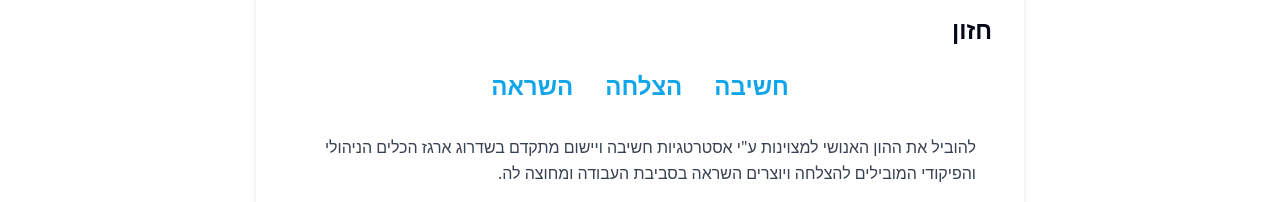
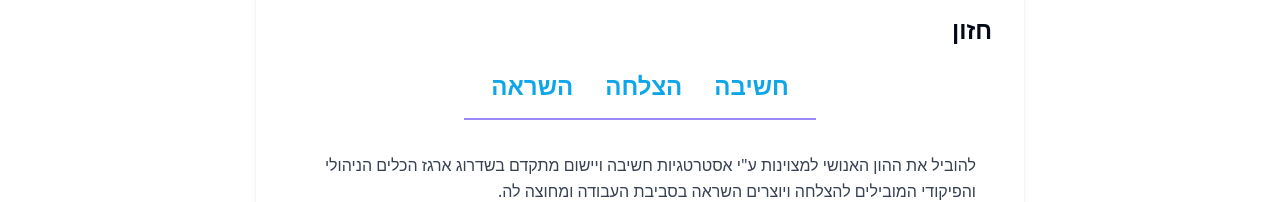
Before and after one commit to multifunnels/empowerhub-design, a React (Vite) app: page /about in a window 1280 px wide. Shown: the part 408-610 px from the top of the page. Built offline with nearby package versions, Linux system fonts and the light colour scheme.

Commit message:
Add styled separator to header
Implemented a styled separator in color below the header section containing the titles "חשיבה", "הצלחה", and "השראה" in the About page.
[skip gpt_engineer]

```diff
--- a/src/pages/About.tsx
+++ b/src/pages/About.tsx
@@ -1,6 +1,7 @@
 import { Button } from "@/components/ui/button";
 import { Users, Target, MessageSquare } from "lucide-react";
 import { Link } from "react-router-dom";
+import { Separator } from "@/components/ui/separator";
 
 const About = () => {
   return (
@@ -45,10 +46,13 @@ const About = () => {
           <section className="bg-white rounded-lg shadow-md p-8">
             <h2 className="text-2xl font-semibold mb-6 text-right">חזון</h2>
             <div className="flex flex-col items-center gap-8">
-              <div className="flex justify-center gap-8 text-primary text-2xl font-bold">
-                <span>חשיבה</span>
-                <span>הצלחה</span>
-                <span>השראה</span>
+              <div className="flex flex-col items-center gap-4 w-full">
+                <div className="flex justify-center gap-8 text-primary text-2xl font-bold">
+                  <span>חשיבה</span>
+                  <span>הצלחה</span>
+                  <span>השראה</span>
+                </div>
+                <Separator className="w-1/2 bg-[#9b87f5] h-0.5" />
               </div>
               <p className="text-gray-700 leading-relaxed text-right max-w-2xl">
                 להוביל את ההון האנושי למצוינות ע"י אסטרטגיות חשיבה ויישום מתקדם בשדרוג ארגז הכלים הניהולי והפיקודי המובילים להצלחה ויוצרים השראה בסביבת העבודה ומחוצה לה.
```
